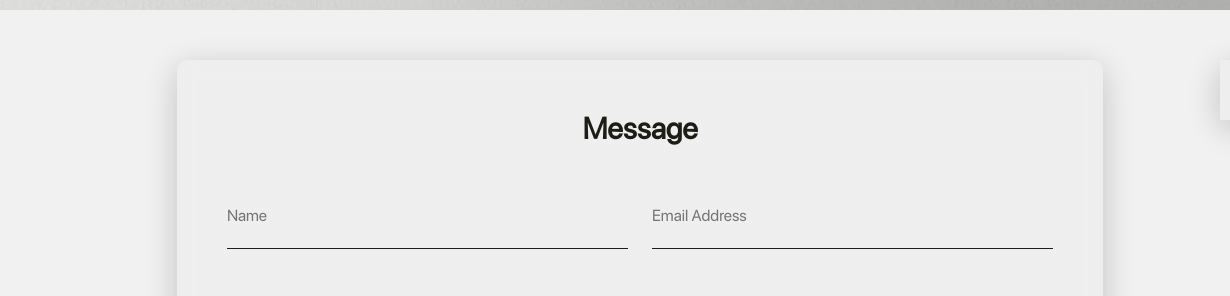
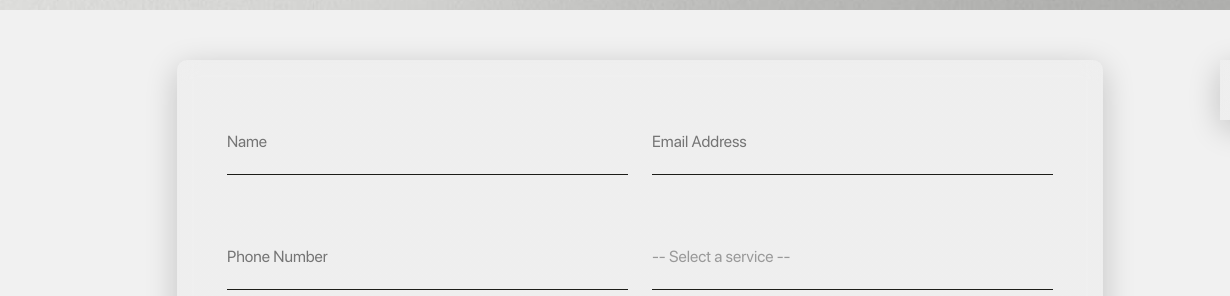
Before and after one commit to arunchandhu/pixelandbrand-v1, a website: page contact.html in a window 1280 px wide. Shown: the part 330-626 px from the top of the page, 0-1230 px from the left. Drawn offline with nearby package versions, Linux system fonts and the light colour scheme.

Commit message:
remove message

```diff
--- a/contact.html
+++ b/contact.html
@@ -70,7 +70,6 @@
         <div class="col-lg-10 col-md-12 mx-auto mb-4">
           <div class="message">
             <div class="contact-form">
-              <h2>Message</h2>
               <form id="contactForm">
                 <div class="row">
                   <div class="col-md-6"><input type="text" name="name" id="contactName" placeholder="Name" required autocomplete="off"></div>
```
